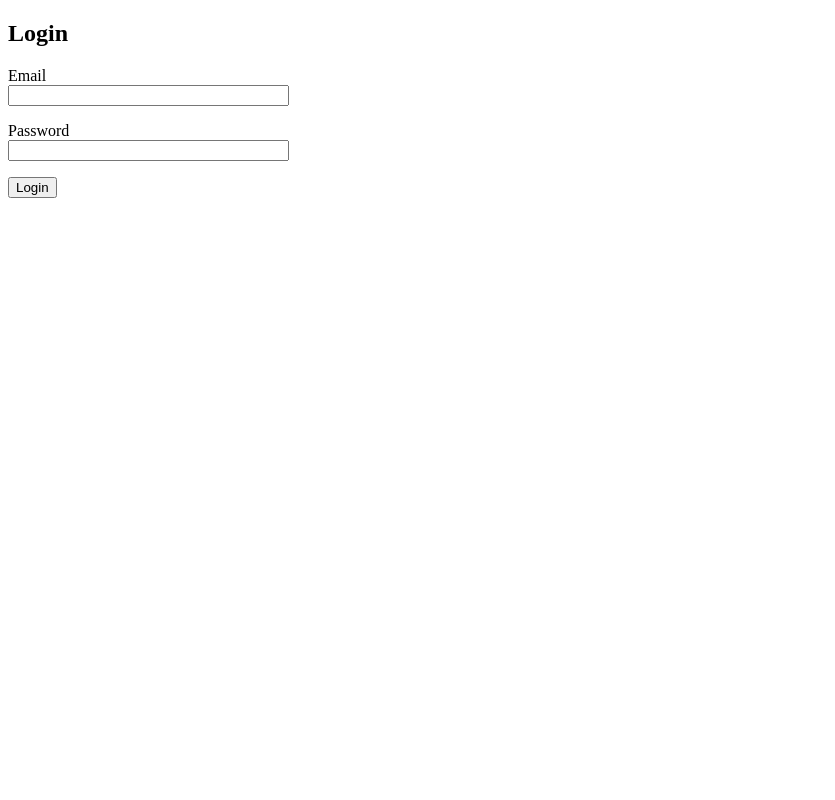
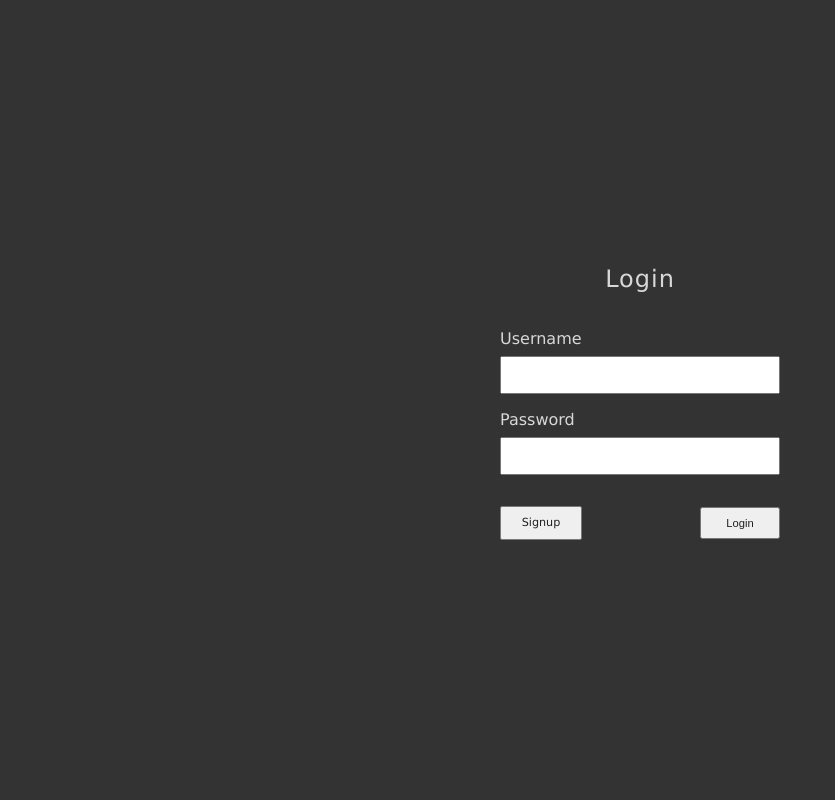
Before and after one commit to Amon3141/2you, a Flask app: page /login in a window 1280 px wide. Shown: the whole page, without its empty margins (0-835 px from the left). Run offline with Flask 3, Linux system fonts and the light colour scheme.

Commit message:
Adjusted login and signup post

```diff
--- a/app.py
+++ b/app.py
@@ -50,7 +50,7 @@
 
     form = LoginForm()
     if form.validate_on_submit():
-        user = User.query.filter_by(email=form.email.data).first()
+        user = User.query.filter_by(username=form.username.data).first()
         if user and user.check_password(form.password.data):
             login_user(user)
             flash('Login successful!', 'success')
--- a/forms.py
+++ b/forms.py
@@ -10,6 +10,6 @@
     submit = SubmitField('Sign Up')
 
 class LoginForm(FlaskForm):
-    email = StringField('Email', validators=[DataRequired(), Email()])
+    username = StringField('Username', validators=[DataRequired(), Length(min=2, max=20)])
     password = PasswordField('Password', validators=[DataRequired()])
     submit = SubmitField('Login')
--- /dev/null
+++ b/static/css/form.css
@@ -0,0 +1,62 @@
+body {
+  display: flex;
+  flex-direction: column;
+  align-items: center;
+  justify-content: center;
+}
+
+h2, form p {
+  color: #d8d8d8;
+}
+
+h2 {
+  font-weight: normal;
+  letter-spacing: 1px;
+}
+
+form input {
+  width: 17rem;
+  height: 2rem;
+  margin-top: 0.5rem;
+}
+
+p:has(input#submit) {
+  display: flex;
+  justify-content: flex-end;
+  align-items: center;
+}
+
+input#submit {
+  margin: 0;
+  width: 5rem;
+  color: #202020;
+}
+
+#submit {
+  margin-top: 2rem;
+  width: 30%;
+  margin-inline-start: auto;
+}
+
+.form-bottom-button {
+  display: flex;
+  align-items: center;
+  justify-content: space-between;
+}
+
+.register-link, .login-link {
+  width: 5rem;
+  height: 2rem;
+  background-color: #efefef;
+  color: #202020;
+  border: 1px solid #797979;
+  border-radius: 2px;
+  text-decoration: none;
+  display: flex;
+  align-items: center;
+  justify-content: center;
+}
+
+.register-link, .login-link, #submit {
+  font-size: 0.7rem;
+}
--- a/static/css/register.css
+++ /dev/null
@@ -1,3 +0,0 @@
-form {
-    visibility: visible;
-}
--- a/static/css/style.css
+++ b/static/css/style.css
@@ -49,9 +49,20 @@
   align-items: center;
 }
 
+.header {
+  width: 100%;
+  display: flex;
+  align-items: center;
+  justify-content: space-between;
+  margin-block-end: 1.5rem;
+}
+
+a.logout-link {
+  text-align: center;
+}
+
 h1.journal-title {
   margin: 0;
-  margin-block-end: 1.5rem;
   font-size: 2rem;
   color: var(--primarycolor);
 }
--- a/templates/login.html
+++ b/templates/login.html
@@ -3,15 +3,17 @@
 <head>
     <meta charset="UTF-8">
     <title>Login</title>
+    <link rel="stylesheet" href="{{ url_for('static', filename='css/style.css') }}">
+    <link rel="stylesheet" href="{{ url_for('static', filename='css/form.css') }}">
 </head>
 <body>
     <h2>Login</h2>
     <form method="POST">
         {{ form.hidden_tag() }}
         <p>
-            {{ form.email.label }}<br>
-            {{ form.email(size=32) }}<br>
-            {% for error in form.email.errors %}
+            {{ form.username.label }}<br>
+            {{ form.username() }}<br>
+            {% for error in form.username.errors %}
                 <span style="color: red;">[{{ error }}]</span>
             {% endfor %}
         </p>
@@ -22,7 +24,10 @@
                 <span style="color: red;">[{{ error }}]</span>
             {% endfor %}
         </p>
-        <p>{{ form.submit() }}</p>
+        <div class="form-bottom-button">
+            <a href="{{ url_for('register') }}" class="register-link">Signup</a>
+            <p>{{ form.submit() }}</p>
+        </div>
     </form>
 </body>
 </html>
--- a/templates/main.html
+++ b/templates/main.html
@@ -17,7 +17,10 @@
   </div>
 
   <main>
-    <h1 class="journal-title">Journal</h1>
+    <div class="header">
+      <h1 class="journal-title">Journal</h1>
+      <a href="{{ url_for('logout') }}" class="logout-link"><button>Logout</button></a>
+    </div>
     <div class="write-area">
       <div class="texteditor" contenteditable="true">hi</div>
     </div>
```
Also changed, not shown: templates/register.html (+6 -1 lines).
